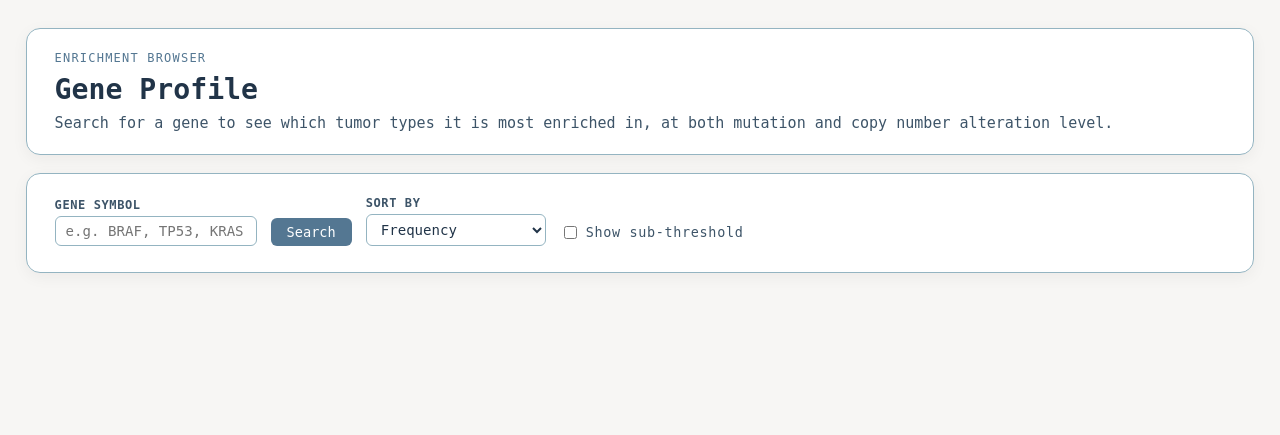
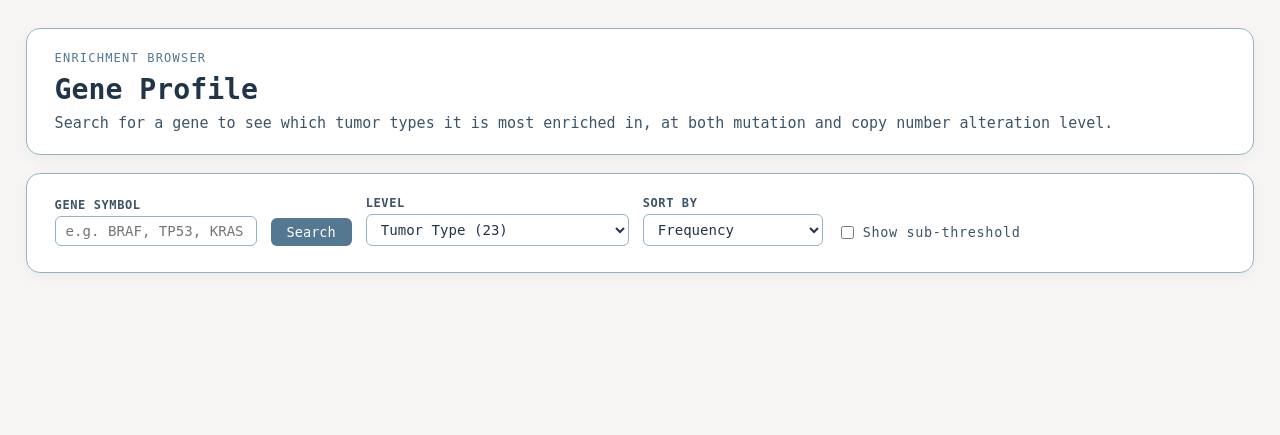
Before and after one commit to viktorlj/tumor-likelihood-tool, a FastAPI app: template templates/gene_profile.html in a window 1280 px wide. Shown: the part 46-481 px from the top of the page. Run offline with FastAPI, Linux system fonts and the light colour scheme; the template is opened without the code that fills it, so the values that code supplies are empty.

Commit message:
feat: add tumor type / detailed cancer type level toggle
Both tumor and gene profile pages now have a Level dropdown to switch
between the 23 broad tumor types and 202 detailed cancer types
(e.g. Lung Adenocarcinoma, Pancreatic Adenocarcinoma). The selected
level is persisted in the URL and sent to the API via a `level` param.

Co-Authored-By: Claude Opus 4.6 (1M context) <noreply@anthropic.com>

```diff
--- a/app/main.py
+++ b/app/main.py
@@ -77,20 +77,31 @@ def create_app(
             context={"title": "How to Read the Results", "active_page": "tutorial"},
         )
 
+    def _level_info(model: TumorLikelihoodModel, level: str):
+        """Return (LevelArtifacts, DataFrame) for the given level."""
+        if level == "detailed":
+            return model.artifacts.levels["detailed"], model.artifacts.evidence_detailed_df
+        return model.artifacts.levels["tumor"], model.artifacts.evidence_tumor_df
+
+    def _class_list(level_artifacts):
+        """Build sorted list of {name, sample_count, prior_probability}."""
+        items = [
+            {
+                "name": cls,
+                "sample_count": level_artifacts.sample_counts[i],
+                "prior_probability": round(level_artifacts.prior_probabilities[i], 4),
+            }
+            for i, cls in enumerate(level_artifacts.classes)
+        ]
+        items.sort(key=lambda t: t["name"])
+        return items
+
     @app.get("/tumor-profile", response_class=HTMLResponse)
     async def tumor_profile_page(request: Request) -> HTMLResponse:
         """Serve tumor-type profile browsing page."""
         loaded_model = get_model()
-        tumor_level = loaded_model.artifacts.levels["tumor"]
-        tumor_types = [
-            {
-                "name": cls,
-                "sample_count": tumor_level.sample_counts[i],
-                "prior_probability": round(tumor_level.prior_probabilities[i], 4),
-            }
-            for i, cls in enumerate(tumor_level.classes)
-        ]
-        tumor_types.sort(key=lambda t: t["name"])
+        tumor_types = _class_list(loaded_model.artifacts.levels["tumor"])
+        detailed_types = _class_list(loaded_model.artifacts.levels["detailed"])
         return templates.TemplateResponse(
             request=request,
             name="tumor_profile.html",
@@ -98,6 +109,7 @@ def create_app(
                 "title": "Tumor-Type Profile",
                 "active_page": "tumor-profile",
                 "tumor_types": tumor_types,
+                "detailed_types": detailed_types,
             },
         )
 
@@ -123,21 +135,24 @@ def create_app(
         sort_by: str = Query(default="fold_enrichment"),
         limit: int = Query(default=50, ge=1, le=500),
         include_subthreshold: bool = Query(default=False),
+        level: str = Query(default="tumor"),
     ) -> TumorProfileResponse:
         """Return enrichment data for a specific tumor type."""
         loaded_model = get_model()
-        tumor_level = loaded_model.artifacts.levels["tumor"]
+        if level not in ("tumor", "detailed"):
+            raise HTTPException(status_code=422, detail="level must be 'tumor' or 'detailed'")
+        level_artifacts, evidence_df = _level_info(loaded_model, level)
 
-        if tumor_type not in tumor_level.class_to_index:
-            raise HTTPException(status_code=404, detail=f"Unknown tumor type: {tumor_type}")
+        if tumor_type not in level_artifacts.class_to_index:
+            raise HTTPException(status_code=404, detail=f"Unknown type: {tumor_type}")
         if evidence_type not in VALID_EVIDENCE_TYPES:
             raise HTTPException(status_code=422, detail=f"Invalid evidence_type. Must be one of: {VALID_EVIDENCE_TYPES}")
         if sort_by not in VALID_SORT_OPTIONS:
             raise HTTPException(status_code=422, detail=f"Invalid sort_by. Must be one of: {VALID_SORT_OPTIONS}")
 
-        idx = tumor_level.class_to_index[tumor_type]
+        idx = level_artifacts.class_to_index[tumor_type]
         items, total_sig = query_tumor_profile(
-            loaded_model.artifacts.evidence_tumor_df,
+            evidence_df,
             tumor_type=tumor_type,
             evidence_type=evidence_type,
             sort_by=sort_by,
@@ -147,8 +162,8 @@ def create_app(
 
         return TumorProfileResponse(
             tumor_type=tumor_type,
-            sample_count=tumor_level.sample_counts[idx],
-            prior_probability=round(tumor_level.prior_probabilities[idx], 4),
+            sample_count=level_artifacts.sample_counts[idx],
+            prior_probability=round(level_artifacts.prior_probabilities[idx], 4),
             evidence_type=evidence_type,
             sort_by=sort_by,
             total_significant=total_sig,
@@ -162,18 +177,23 @@ def create_app(
         sort_by: str = Query(default="fold_enrichment"),
         limit: int = Query(default=50, ge=1, le=500),
         include_subthreshold: bool = Query(default=False),
+        level: str = Query(default="tumor"),
     ) -> GeneProfileResponse:
         """Return enrichment data for a specific gene across tumor types."""
         loaded_model = get_model()
         gene_upper = gene.upper()
 
+        if level not in ("tumor", "detailed"):
+            raise HTTPException(status_code=422, detail="level must be 'tumor' or 'detailed'")
         if evidence_type not in VALID_EVIDENCE_TYPES:
             raise HTTPException(status_code=422, detail=f"Invalid evidence_type. Must be one of: {VALID_EVIDENCE_TYPES}")
         if sort_by not in VALID_SORT_OPTIONS:
             raise HTTPException(status_code=422, detail=f"Invalid sort_by. Must be one of: {VALID_SORT_OPTIONS}")
 
+        level_artifacts, evidence_df = _level_info(loaded_model, level)
+
         items, total_sig = query_gene_profile(
-            loaded_model.artifacts.evidence_tumor_df,
+            evidence_df,
             gene=gene_upper,
             evidence_type=evidence_type,
             sort_by=sort_by,
@@ -182,17 +202,15 @@ def create_app(
         )
 
         if not items and total_sig == 0:
-            # Check if gene exists at all in the data
-            has_gene = loaded_model.artifacts.evidence_tumor_df.filter(
+            has_gene = evidence_df.filter(
                 pl.col("gene") == gene_upper
             ).height > 0
             if not has_gene:
                 raise HTTPException(status_code=404, detail=f"Gene not found: {gene_upper}")
 
-        tumor_level = loaded_model.artifacts.levels["tumor"]
         sample_count_map = {
-            cls: tumor_level.sample_counts[i]
-            for i, cls in enumerate(tumor_level.classes)
+            cls: level_artifacts.sample_counts[i]
+            for i, cls in enumerate(level_artifacts.classes)
         }
 
         return GeneProfileResponse(
--- a/static/gene-profile.js
+++ b/static/gene-profile.js
@@ -5,6 +5,7 @@
 
   const geneInput = document.getElementById("gene-input");
   const searchBtn = document.getElementById("search-btn");
+  const levelSelect = document.getElementById("level-select");
   const sortSelect = document.getElementById("sort-select");
   const subthresholdToggle = document.getElementById("show-subthreshold");
   const resultsSection = document.getElementById("results-section");
@@ -19,6 +20,9 @@
     if (params.get("gene")) {
       geneInput.value = params.get("gene").toUpperCase();
     }
+    if (params.get("level")) {
+      levelSelect.value = params.get("level");
+    }
     sortSelect.value = params.get("sort") || DEFAULT_SORT;
     if (params.get("subthreshold") === "true") {
       subthresholdToggle.checked = true;
@@ -30,6 +34,10 @@
         e.preventDefault();
         onSearch();
       }
+    });
+    levelSelect.addEventListener("change", () => {
+      if (currentGene) loadAllTabs();
+      updateURL();
     });
     sortSelect.addEventListener("change", () => {
       if (currentGene) loadAllTabs();
@@ -61,6 +69,7 @@
   function updateURL() {
     const params = new URLSearchParams();
     if (currentGene) params.set("gene", currentGene);
+    if (levelSelect.value !== "tumor") params.set("level", levelSelect.value);
     if (sortSelect.value !== DEFAULT_SORT) params.set("sort", sortSelect.value);
     if (subthresholdToggle.checked) params.set("subthreshold", "true");
     const qs = params.toString();
@@ -98,6 +107,7 @@
       sort_by: sortSelect.value,
       limit: "100",
       include_subthreshold: subthresholdToggle.checked.toString(),
+      level: levelSelect.value,
     });
 
     try {
--- a/templates/gene_profile.html
+++ b/templates/gene_profile.html
@@ -49,6 +49,14 @@
           <button class="search-btn" id="search-btn">Search</button>
 
           <div class="control-group">
+            <label for="level-select">Level</label>
+            <select id="level-select">
+              <option value="tumor" selected>Tumor Type (23)</option>
+              <option value="detailed">Detailed Cancer Type (202)</option>
+            </select>
+          </div>
+
+          <div class="control-group">
             <label for="sort-select">Sort By</label>
             <select id="sort-select">
               <option value="fold_enrichment">Fold Enrichment</option>
```
Also changed, not shown: static/tumor-profile.js (+32 -8 lines), templates/tumor_profile.html (+11 -0 lines).
